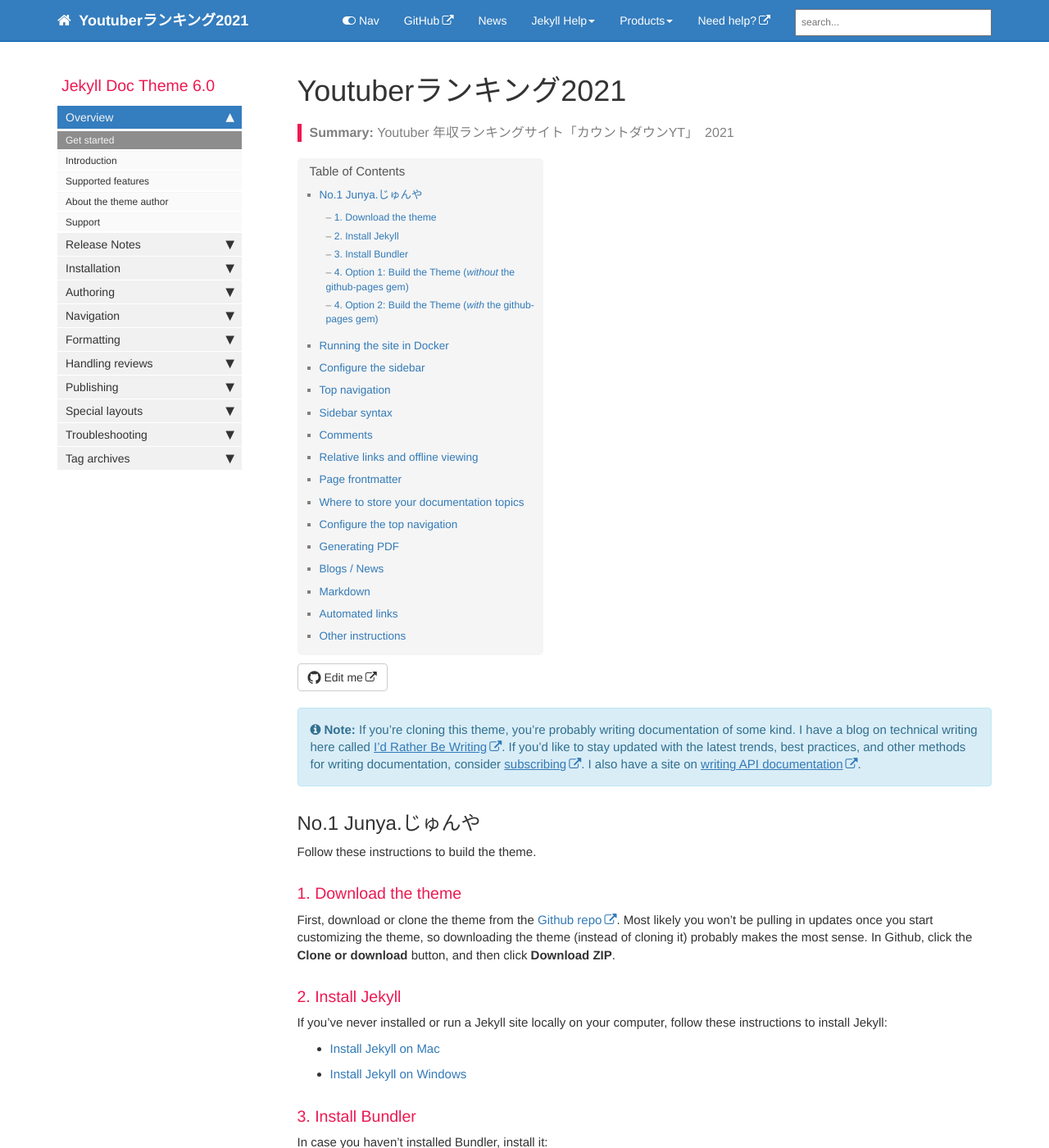
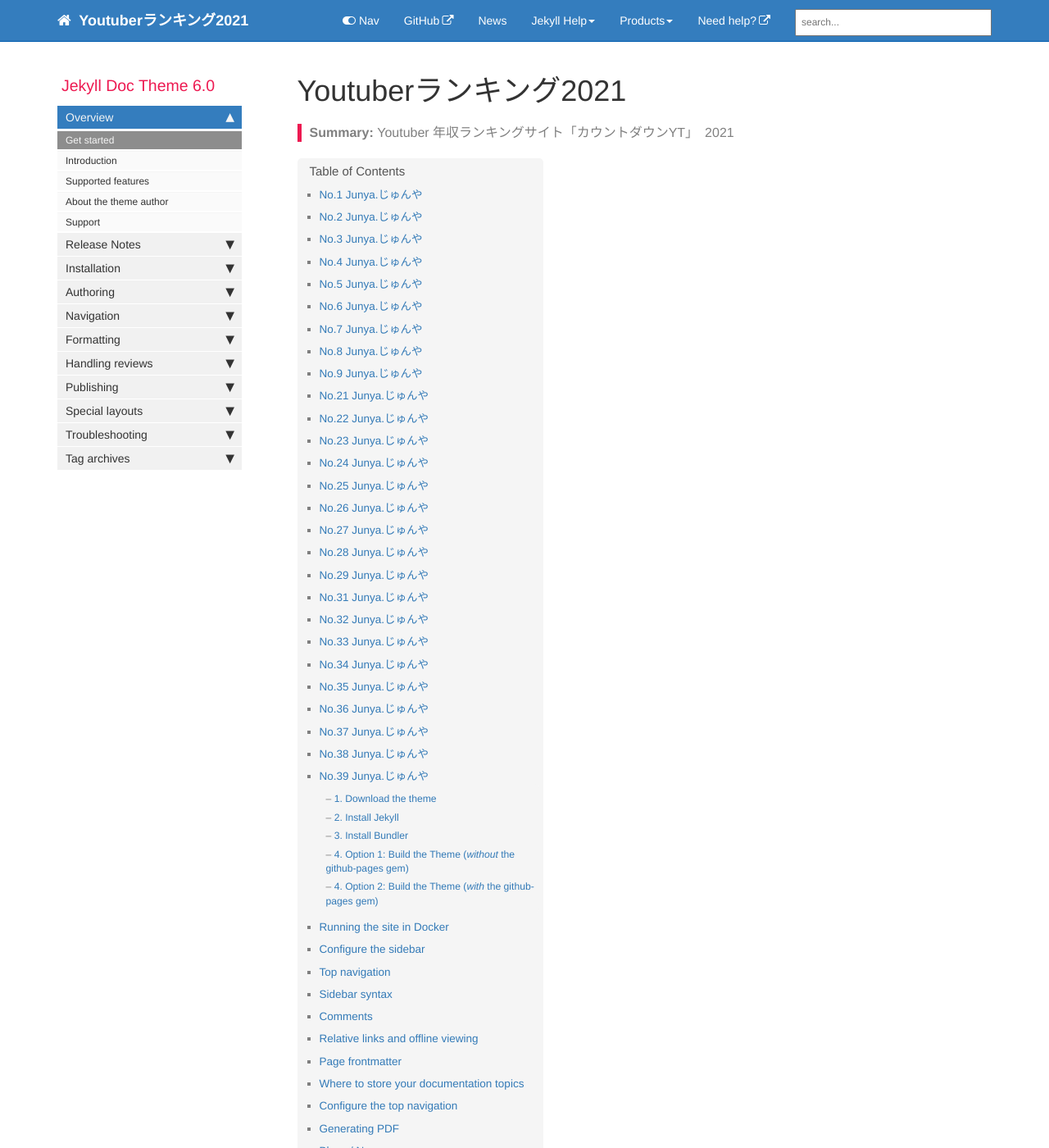
Before and after one commit to takagotch/page482, a Jekyll site: the page built from index.md, in a window 1280 px wide and 1400 px high. Shown: the whole window at 82% size. Built offline with Jekyll 4.4.1, drawn with Linux system fonts in a browser that asks for light colours; comment, search, counter and statistics services are not loaded; some of the changed text lies outside the part shown.

Commit message:
Update index.md

```diff
--- a/index.md
+++ b/index.md
@@ -11,8 +11,38 @@ summary: Youtuber 年収ランキングサイト「カウントダウンYT」
 
 
 
+# Youtuber 年収ランキングサイト「カウントダウンYT」　2021
+## No.1 Junya.じゅんや
+## No.2 Junya.じゅんや
+## No.3 Junya.じゅんや
+## No.4 Junya.じゅんや
+## No.5 Junya.じゅんや
+## No.6 Junya.じゅんや
+## No.7 Junya.じゅんや
+## No.8 Junya.じゅんや
+## No.9 Junya.じゅんや
+## No.21 Junya.じゅんや
+## No.22 Junya.じゅんや
+## No.23 Junya.じゅんや
+## No.24 Junya.じゅんや
+## No.25 Junya.じゅんや
+## No.26 Junya.じゅんや
+## No.27 Junya.じゅんや
+## No.28 Junya.じゅんや
+## No.29 Junya.じゅんや
+## No.31 Junya.じゅんや
+## No.32 Junya.じゅんや
+## No.33 Junya.じゅんや
+## No.34 Junya.じゅんや
+## No.35 Junya.じゅんや
+## No.36 Junya.じゅんや
+## No.37 Junya.じゅんや
+## No.38 Junya.じゅんや
+## No.39 Junya.じゅんや
 
-## No.1 Junya.じゅんや
+
+
+
 
 Follow these instructions to build the theme.
 
```
